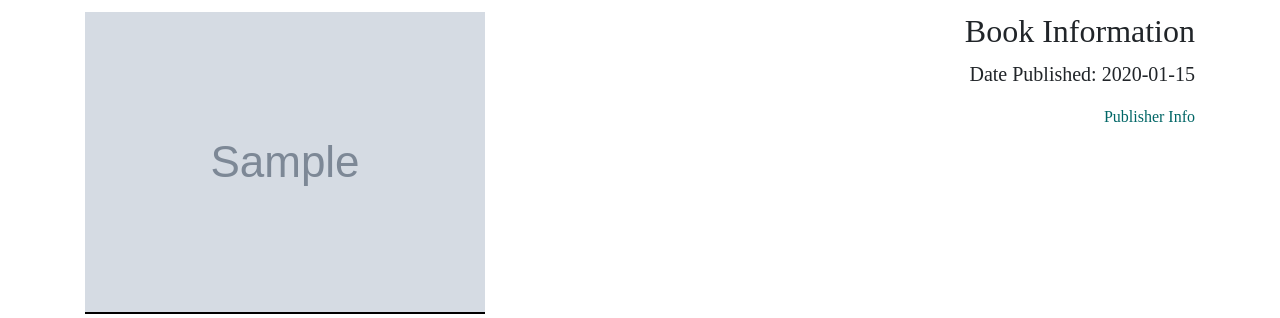
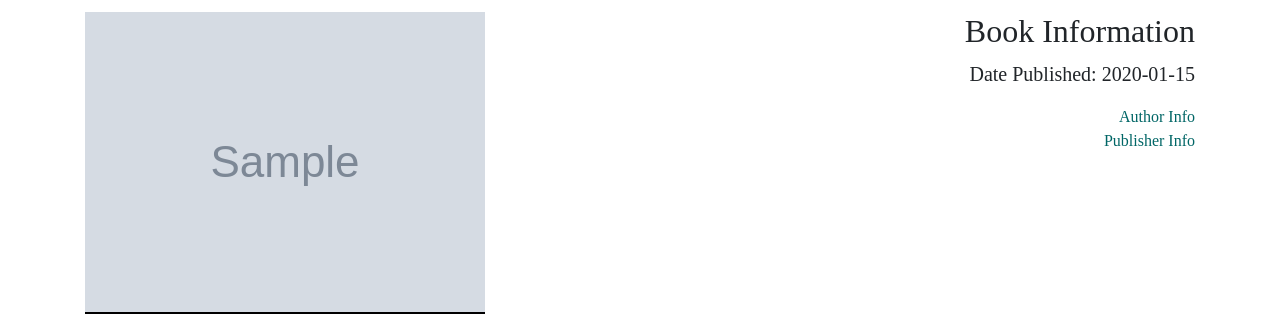
Before and after one commit to xiaobao57/booksIDB, a Flask app: page /book/11 in a window 1280 px wide. Shown: the part 402-720 px from the top of the page. Run offline with Flask 2, Linux system fonts and the light colour scheme; tables that the repository leaves empty hold one stand-in row (values such as "Sample post"); grey boxes marked "Sample" are stand-in pictures; some libraries are stand-ins or nearby versions.

Commit message:
Added author link to book instance

```diff
--- a/templates/book.html
+++ b/templates/book.html
@@ -22,6 +22,7 @@
 		  <div class="col-lg-4">
 			<h2 style="text-align: right">Book Information</h2>
 			<p class="lead" style="text-align: right">Date Published: {{book.publisher_date}}</p>
+			<p><a href="{{url_for('authorinfo', passedid=book.id, page='book')}}" role="button" style="float: right;">Author Info</a></p><br>
 			<p><a href="{{url_for('publisherinfo',passedid=book.publisherID, page='publisher')}}" role="button" style="float: right;">Publisher Info</a></p>
 		  </div>
 		</div>
```
